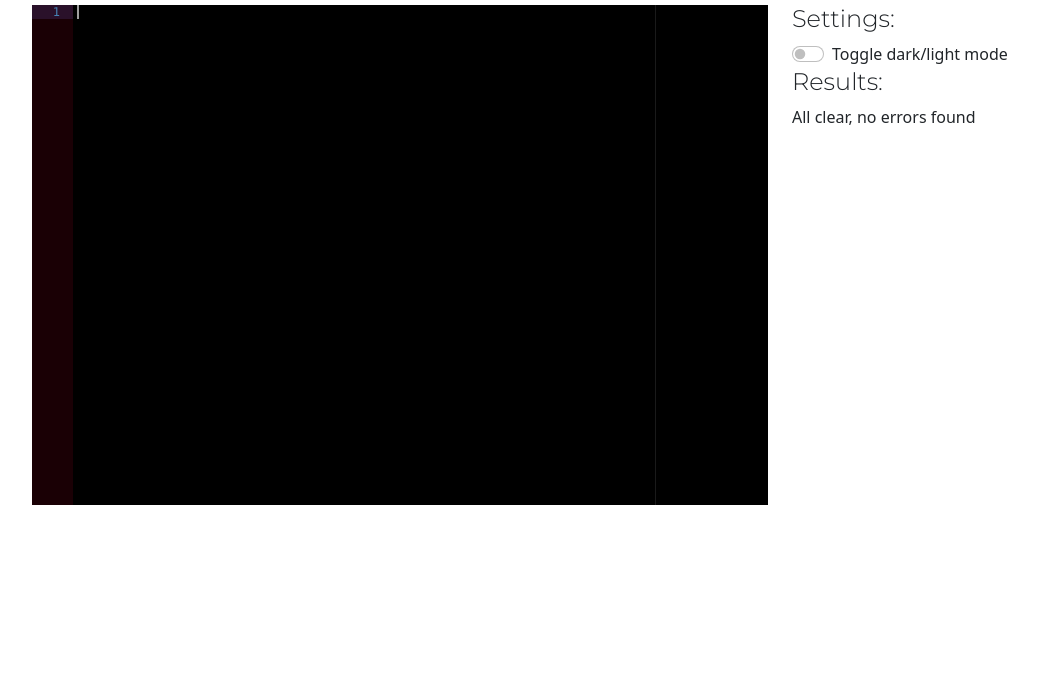
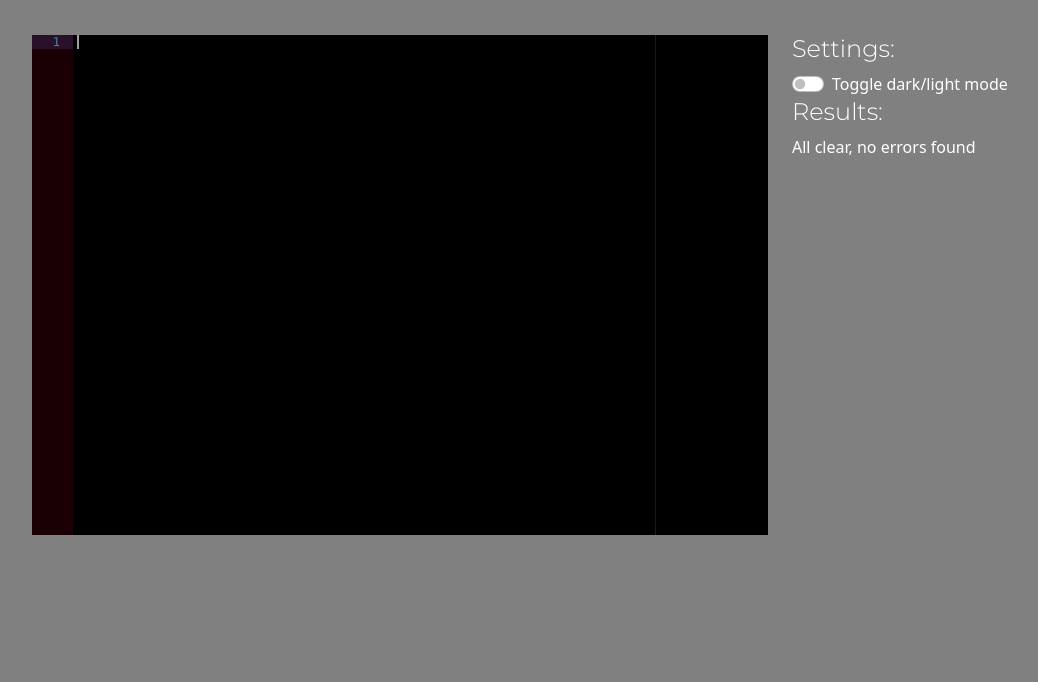
Before and after one commit to lechien73/online_pycheck, a Django app: page / in a window 1280 px wide. Shown: the part 177-859 px from the top of the page, without its empty margins (50-1088 px from the left). Before the commit the page ends 682 px from the top, so only its background shows below. Run offline with Django 4.2, Linux system fonts and the light colour scheme; some libraries are stand-ins or nearby versions; grey boxes are pictures that could not be loaded.

Commit message:
Add janky dark mode background

```diff
--- a/home/static/css/style.css
+++ b/home/static/css/style.css
@@ -11,3 +11,19 @@
  .heading {
      font-family: Montserrat;
  }
+
+ .dark {
+     background-color: grey;
+     color: white;
+ }
+
+ .light {
+     background-color: white;
+     color: #333;
+ }
+
+ #theme-area {
+     margin-top: 10px;
+     height: calc(100vh - 117px);
+     padding: 20px;
+ }
--- a/home/static/js/main.js
+++ b/home/static/js/main.js
@@ -36,10 +36,15 @@ editor.getSession().on("change", function (e) {
 });
 
 document.getElementById("mode-select").addEventListener("click", (e) => {
+    let container = document.getElementById("theme-area");
     if (e.target.matches(':checked')) {
         editor.setTheme("ace/theme/katzenmilch");
+        container.classList.add("light");
+        container.classList.remove("dark");
     } else {
         editor.setTheme("ace/theme/terminal");
+        container.classList.add("dark");
+        container.classList.remove("light");
     }
 });
 
--- a/home/templates/main.html
+++ b/home/templates/main.html
@@ -30,6 +30,7 @@
             </div>
         </div>
     </div>
+    <div id="theme-area" class="dark">
         <div class="container mt-3">
             <div class="row mt-3">
                 <div class="col-8">
@@ -60,6 +61,7 @@
                 </div>
             </div>
         </div>
+    </div>
 </body>
 <script src="https://cdnjs.cloudflare.com/ajax/libs/ace/1.2.8/ace.js"></script>
 <script src="{% static 'js/main.js' %}"></script>
```
Also changed, not shown: 2 other files. Lines whose indentation alone changed are shown as unchanged.
